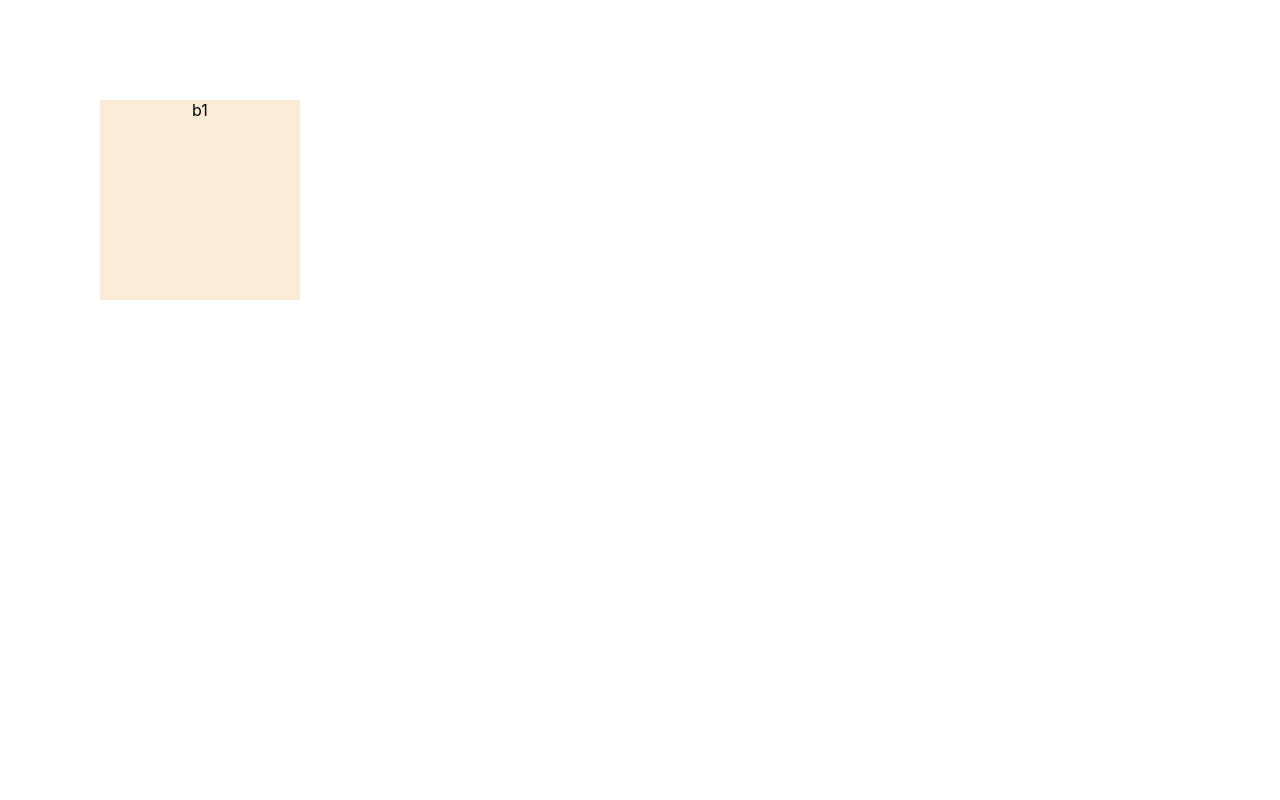
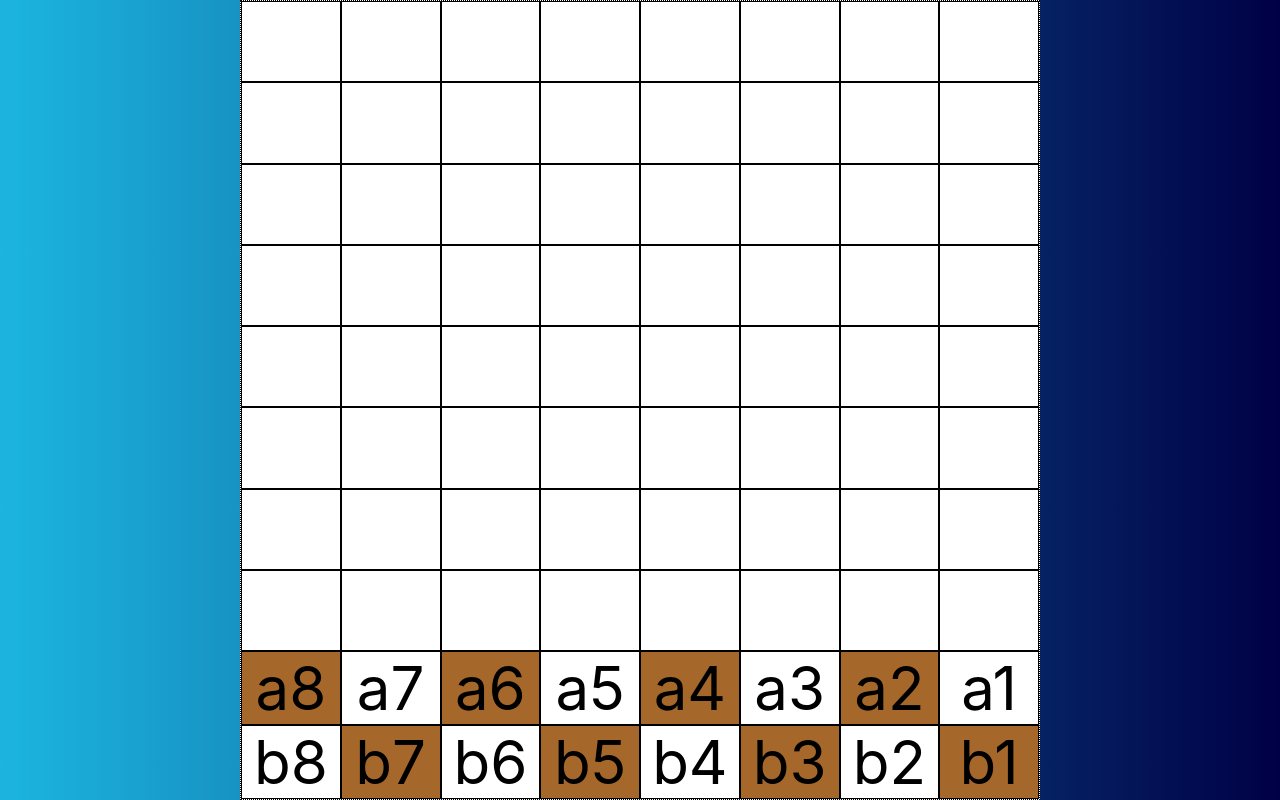
Before and after one commit to JuanJoseGitHub/Xadrez, a React (Create React App) app: page / in a window 1280 px wide. Built offline with nearby package versions, Linux system fonts and the light colour scheme.

Commit message:
Taboleiro en Grid

```diff
--- a/src/App.js
+++ b/src/App.js
@@ -1,4 +1,3 @@
-import logo from './logo.svg';
 import './App.css';
 import TaboleiroInicio from './componentes/TaboleiroInicio.jsx'
 import LeeTabASCII from './componentes/LeeTabASCII';
--- a/src/componentes/Taboleiro.jsx
+++ b/src/componentes/Taboleiro.jsx
@@ -1,27 +1,122 @@
-import React from 'react'
-import styles from '../css/Taboleiro.module.css'
+import React from "react";
+import styles from "../css/Taboleiro.module.css";
 export default function Taboleiro() {
+  return (
+    <div className={styles.taboleiro}>
+      <div></div>
+      <div></div>
+      <div></div>
+      <div></div>
+      <div></div>
+      <div></div>
+      <div></div>
+      <div></div>
+      <div></div>
+      <div></div>
+      <div></div>
+      <div></div>
+      <div></div>
+      <div></div>
+      <div></div>
+      <div></div>
+      <div></div>
+      <div></div>
+      <div></div>
+      <div></div>
+      <div></div>
+      <div></div>
+      <div></div>
+      <div></div>
+      <div></div>
+      <div></div>
+      <div></div>
+      <div></div>
+      <div></div>
+      <div></div>
+      <div></div>
+      <div></div>
+      <div></div>
+      <div></div>
+      <div></div>
+      <div></div>
+      <div></div>
+      <div></div>
+      <div></div>
+      <div></div>
+      <div></div>
+      <div></div>
+      <div></div>
+      <div></div>
+      <div></div>
+      <div></div>
+      <div></div>
+      <div></div>
+      <div></div>
+      <div></div>
+      <div></div>
+      <div></div>
+      <div></div>
+      <div></div>
+      <div></div>
+      <div></div>
+      <div></div>
+      <div></div>
+      <div></div>
+      <div></div>
+      <div></div>
+      <div></div>
+      <div></div>
+      <div></div>
 
-    return (
-    <div id={styles.taboleiro}>
-            <div className={styles.b} id={styles.a8}>a8</div>
-            <div className={styles.n} id={styles.a7}>a7</div>
-            <div className={styles.b} id={styles.a6}>a6</div>
-            <div className={styles.n} id={styles.a5}>a5</div>
-            <div className={styles.b} id={styles.a4}>a4</div>
-            <div className={styles.n} id={styles.a3}>a3</div>
-            <div className={styles.b} id={styles.a2}>a2</div>
-            <div className={styles.n} id={styles.a1}>a1</div>
+      <div className={styles.b} id={styles.a8}>
+        a8
+      </div>
+      <div className={styles.n} id={styles.a7}>
+        a7
+      </div>
+      <div className={styles.b} id={styles.a6}>
+        a6
+      </div>
+      <div className={styles.n} id={styles.a5}>
+        a5
+      </div>
+      <div className={styles.b} id={styles.a4}>
+        a4
+      </div>
+      <div className={styles.n} id={styles.a3}>
+        a3
+      </div>
+      <div className={styles.b} id={styles.a2}>
+        a2
+      </div>
+      <div className={styles.n} id={styles.a1}>
+        a1
+      </div>
 
-            <div className={styles.n} id='b8'>b8</div>
-            <div className={styles.b} id='b7'>b7</div>
-            <div className={styles.n} id='b6'>b6</div>
-            <div className={styles.b} id='b5'>b5</div>
-            <div className={styles.n} id='b4'>b4</div>
-            <div className={styles.b} id='b3'>b3</div>
-            <div className={styles.n} id='b2'>b2</div>
-            <div className={styles.b} id='b1'>b1</div>
-
+      <div className={styles.n} id="b8">
+        b8
+      </div>
+      <div className={styles.b} id="b7">
+        b7
+      </div>
+      <div className={styles.n} id="b6">
+        b6
+      </div>
+      <div className={styles.b} id="b5">
+        b5
+      </div>
+      <div className={styles.n} id="b4">
+        b4
+      </div>
+      <div className={styles.b} id="b3">
+        b3
+      </div>
+      <div className={styles.n} id="b2">
+        b2
+      </div>
+      <div className={styles.b} id="b1">
+        b1
+      </div>
     </div>
-    )
+  );
 }
--- a/src/css/Taboleiro.module.css
+++ b/src/css/Taboleiro.module.css
@@ -1,20 +1,41 @@
-body    {text-align: center;
+*{
+        padding: 0;
+        margin: 0;
+        box-sizing: border-box;
+}
+body{
+        width: 100%;
+        height: 100vh;
+        display: grid;
+        place-items: center;
+        background: #000046;
+        background: linear-gradient(to right, #1CB5E0,#000046);
+}
+.taboleiro      {
+        width: 800px;
+        height: 800px;
+        display: grid;
+        grid-template-columns: repeat(8,1fr);
+        grid-template-rows: repeat(8,1fr);
+        background-color: #fff;
+        border: dotted thin black;
+
+}
+.taboleiro *{
+        text-align: center;
+        font-size: 60px;
+        transition: 0.2s ease-in-out;
+        cursor: pointer;
+        user-select: none;
+        border: black thin solid;
 }
 
-#taboleiro      {
-        display: grid;
-        grid-template-columns: 100px 200px 300px 400px 500px;
-        grid-template-rows: 100px 200px 300px 400px 500px;
-        width: 800px;
-        height: 800px;
+.taboleiro *:hover{
+        font-weight: 600;
 }
+.b{
+        background-color: #a5682a;
+}
+.n{
 
-.b      {background-color: antiquewhite;
-        grid-column: 2 / 3;
-        grid-row: 2 / 3;
 }
-
-.n      {background-color: aqua;
-        grid-column: 2 / 3;
-        grid-row: 2 / 3;
-}
```
Also changed, not shown: src/HTML/index.html (added, +64 -0 lines).
